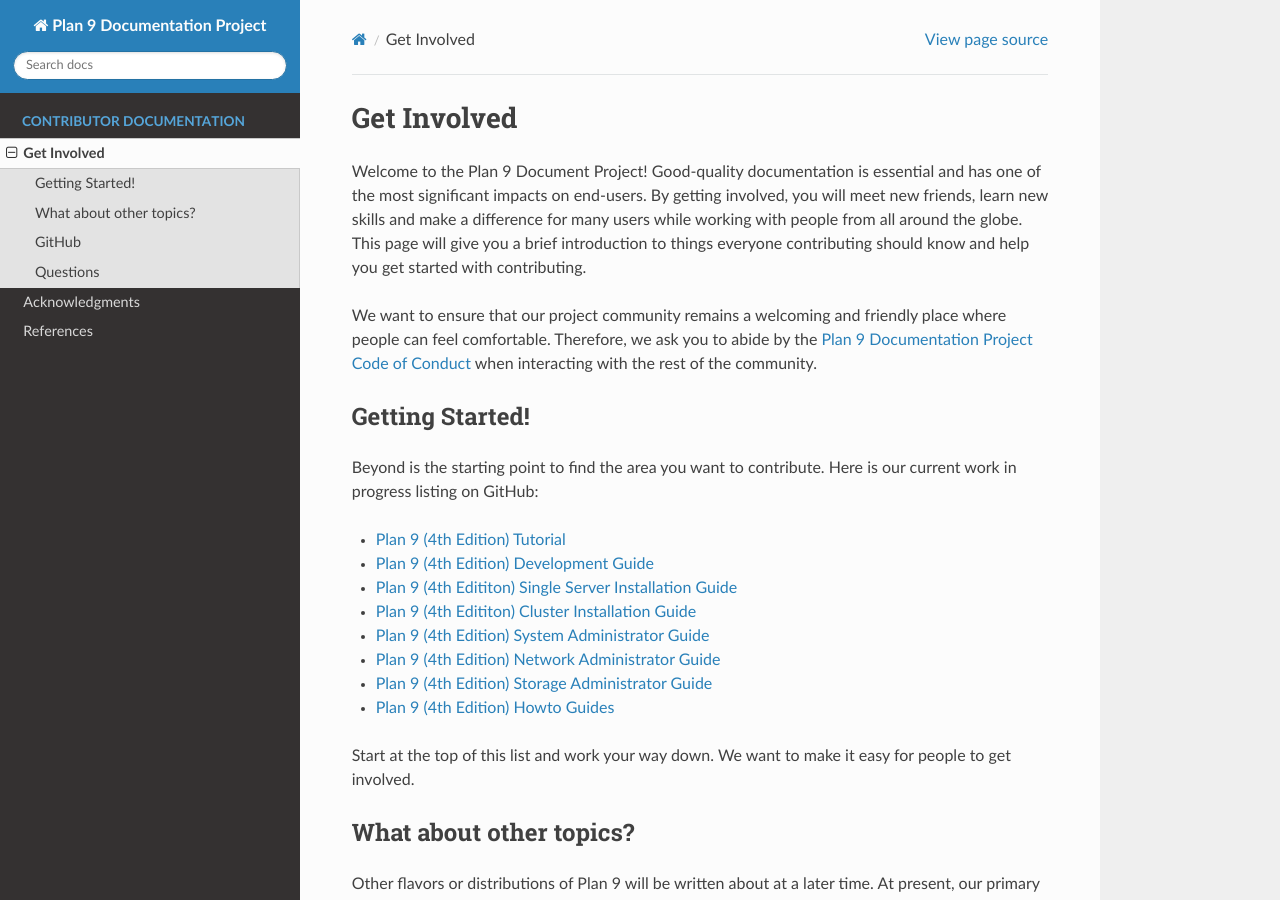
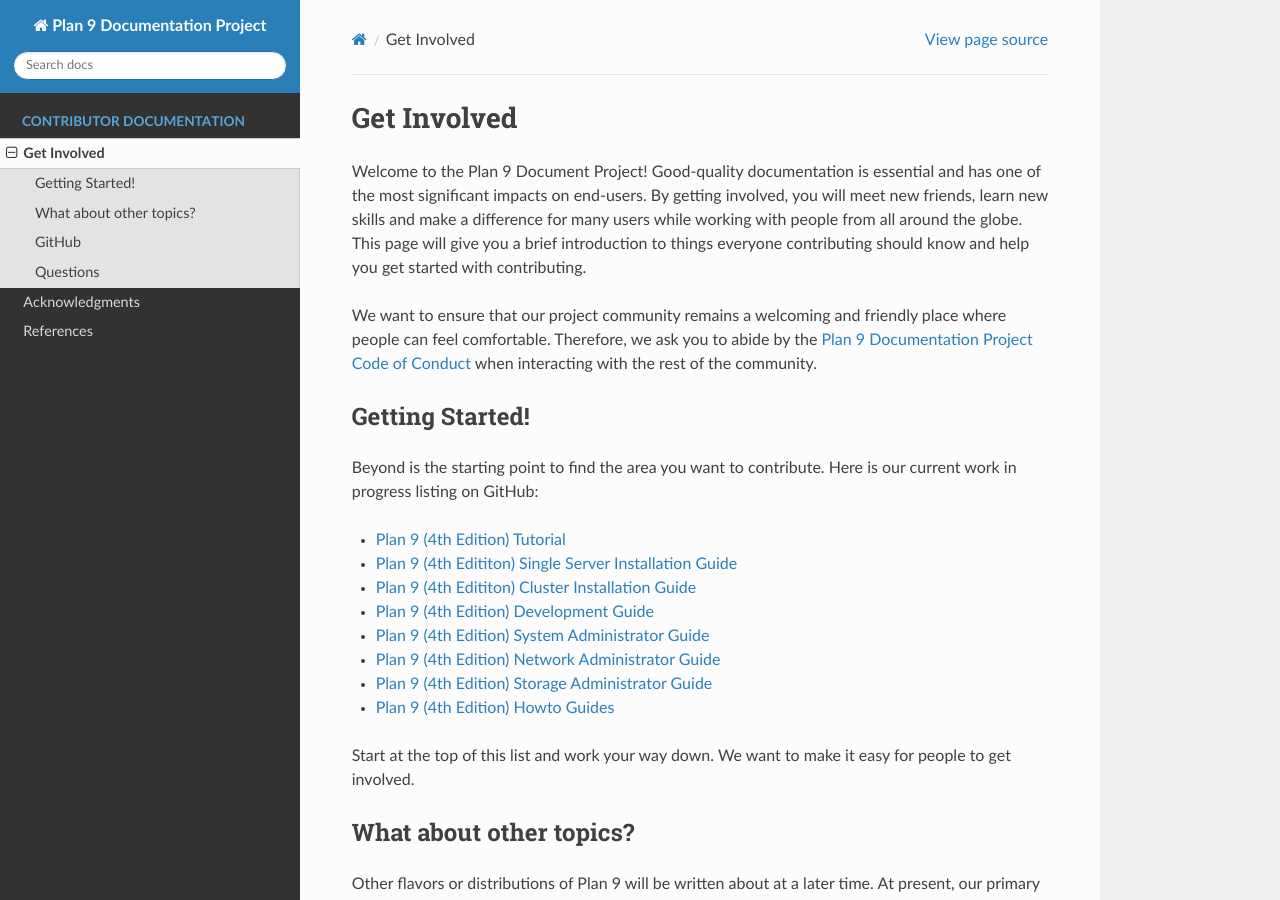
Before and after one commit to tip9ug/plan9-documentation, a Sphinx documentation site: the page built from source/contributor/Get_Involved.md, in a window 1280 px wide and 900 px high. Built offline with Sphinx 7.4.7 and the Read the Docs theme 2.0.0, drawn with Linux system fonts in a browser that asks for light colours.

```diff
--- a/source/contributor/Get_Involved.md
+++ b/source/contributor/Get_Involved.md
@@ -9,9 +9,9 @@ We want to ensure that our project community remains a welcoming and friendly pl
 Beyond is the starting point to find the area you want to contribute. Here is our current work in progress listing on GitHub:
 
  - [Plan 9 (4th Edition) Tutorial](https://github.com/tip9ug/plan9-4th-edition-tutorial)
- - [Plan 9 (4th Edition) Development Guide](https://github.com/tip9ug/plan9-4th-edition-development-guide)
  - [Plan 9 (4th Edititon) Single Server Installation Guide](https://github.com/tip9ug/plan9-4th-edition-single-server-installation-guide)
  - [Plan 9 (4th Edititon) Cluster Installation Guide](https://github.com/tip9ug/plan9-4th-edition-cluster-installation-guide)
+ - [Plan 9 (4th Edition) Development Guide](https://github.com/tip9ug/plan9-4th-edition-development-guide)
  - [Plan 9 (4th Edition) System Administrator Guide](https://github.com/tip9ug/plan9-4th-edition-system-administration-guide)
  - [Plan 9 (4th Edition) Network Administrator Guide](https://github.com/tip9ug/plan9-4th-edition-network-administration-guide)
  - [Plan 9 (4th Edition) Storage Administrator Guide](https://github.com/tip9ug/plan9-4th-edition-storage-administration-guide)
```
